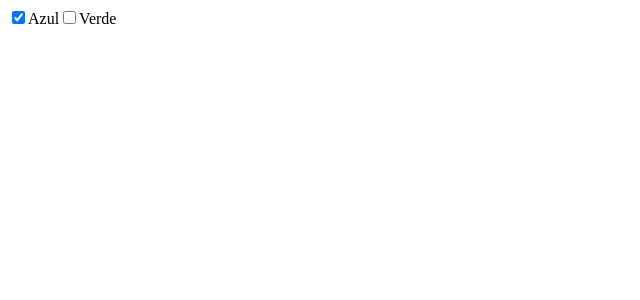
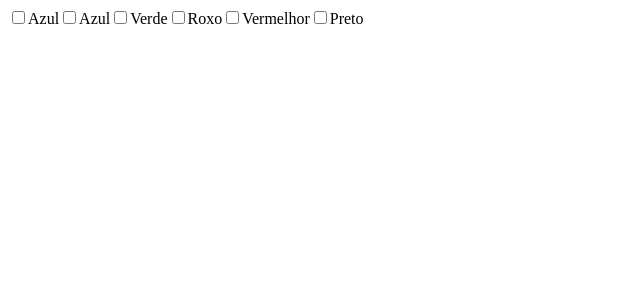
Before and after one commit to anthony-ricardox/react, a React (Vite) app in the folder react/: page / in a window 1280 px wide. Shown: the top 300 px of the page, without its empty margins (0-640 px from the left). Built offline with nearby package versions, Linux system fonts and the light colour scheme.

Commit message:
automizando os codigo usando array e .map()

```diff
--- a/react/ex20-checkbox/ex20.jsx
+++ b/react/ex20-checkbox/ex20.jsx
@@ -1,13 +1,16 @@
-import { Target } from 'lucide-react'
+
 import React from 'react'
 
+
 const ex20 = () => {
+  const arraycor = ["Azul","Azul", "Verde","Roxo", "Vermelhor", "Preto"]
+
   const [cores, setCores] = React.useState(['Azul'])
   function handleChange({target}){
     if(target.checked){
         setCores([...cores, target.value])
     }else{
-        setCores(cores.filter((cor) => { cor  !== target.value}))
+        setCores(cores.filter((cor) => {cor !== target.value}))
 
     }
 
@@ -15,15 +18,12 @@ const ex20 = () => {
 
   return (
     <form action="">
-        <label >
-            <input type="checkbox" value='Azul' checked={cores.includes('Azul')} onChange={handleChange} />
-            Azul
-        </label>
+      {arraycor.map((cor, index) => <label key={ index}>
+           <input type="checkbox" value={cor + index} checked={cores.includes(cor + index )} onChange={handleChange} />
+          {cor}
+      </label>)}
 
-         <label >
-            <input type="checkbox" value='Verde' checked={cores.includes('Verde')} onChange={handleChange} />
-            Verde
-        </label>
+
     </form>
   )
 }
```
